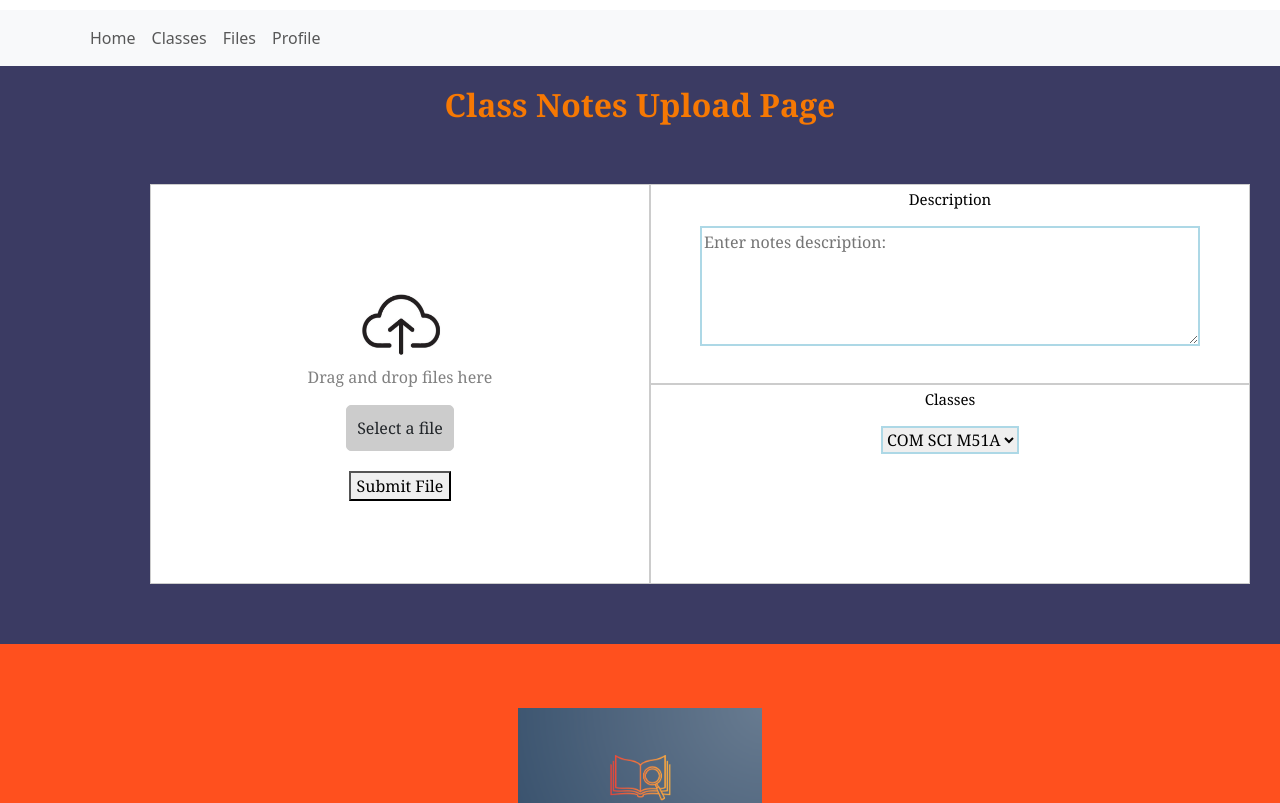
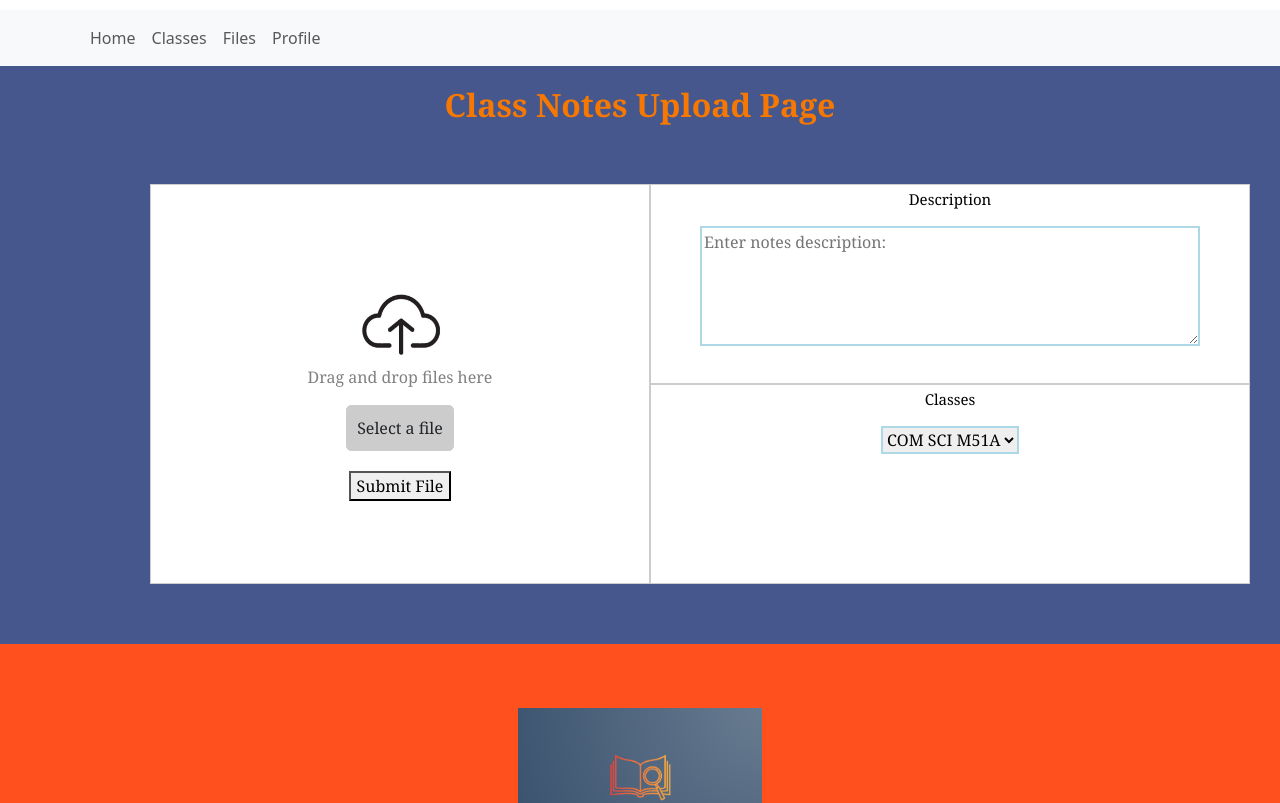
Before and after one commit to WilliamChen14/StudentScholar, a React (Create React App) app in the folder frontend/: page /Files in a window 1280 px wide. Shown: the top 803 px of the page. Built offline with nearby package versions, Linux system fonts and the light colour scheme.

Commit message:
changed color

```diff
--- a/frontend/src/Files.css
+++ b/frontend/src/Files.css
@@ -4,7 +4,7 @@
     font-size: xx-large;
     font-weight: bold;
     color: rgb(246, 120, 3);
-    background-color: rgb(59, 59, 99);
+    background-color: rgb(69, 87, 141);
     padding-top: 20px;
     padding-bottom: 50px;
 
@@ -50,7 +50,7 @@
 }
 
 .my-files {
-    background-color: rgb(59, 59, 99);
+    background-color: rgb(69, 87, 141);
     align-items: center;
     width: 100%;
     padding-top: 10px;
--- a/frontend/src/index.css
+++ b/frontend/src/index.css
@@ -29,7 +29,7 @@ body {
   flex: 1;
   flex-direction: row;
   border-radius: 2px;
-  background: rgb(59, 59, 99);
+  background: rgb(69, 87, 141);
   padding: 20px;
   text-align: left;
   margin-left: 0px;
@@ -62,7 +62,7 @@ body {
   flex: 1;
   flex-direction: column;
   border-radius: 2px;
-  background: rgb(59, 59, 99);
+  background: rgb(69, 87, 141);
   padding-top: 20px;
   text-align: left;
   margin-right: 0px;
```
